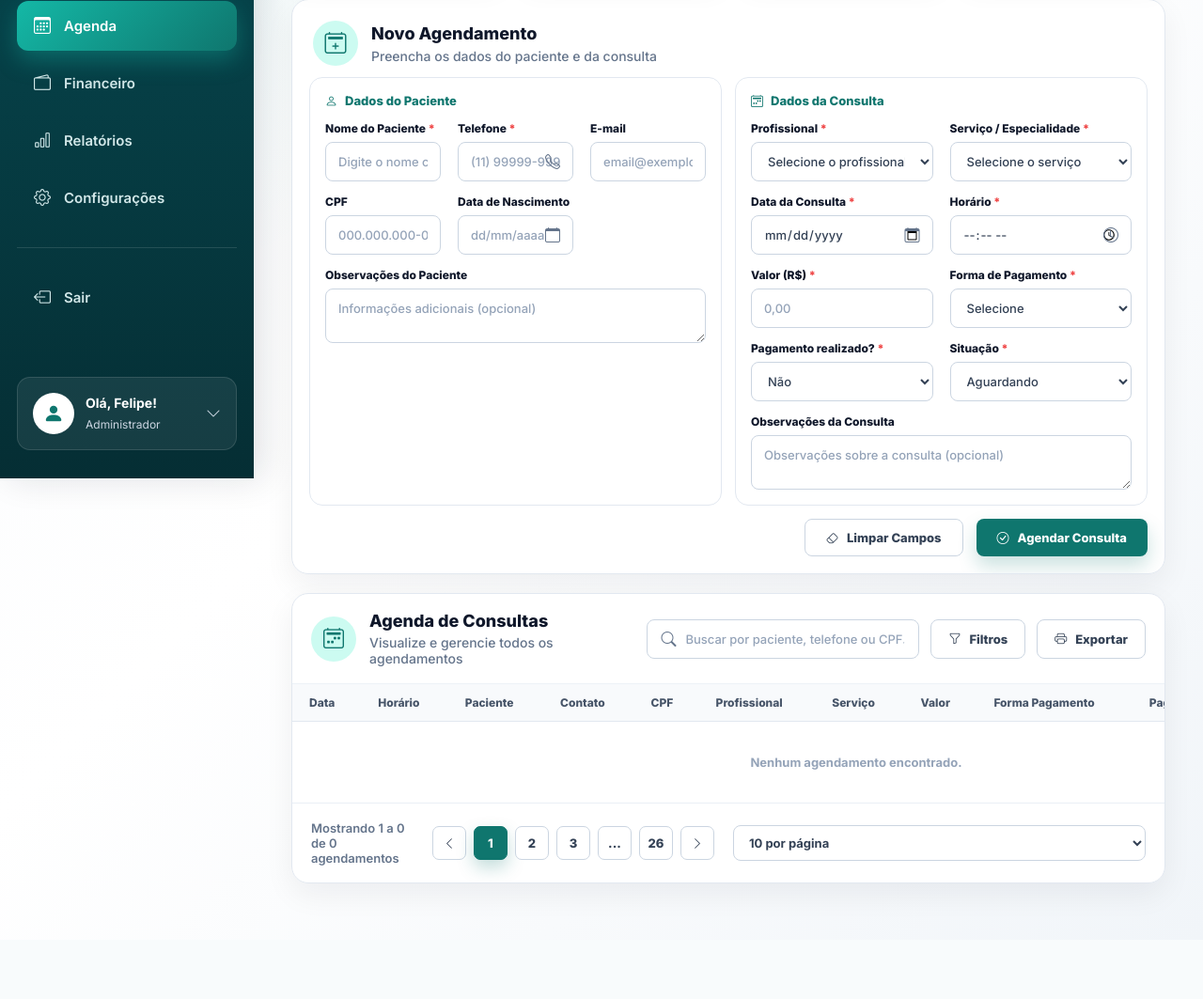
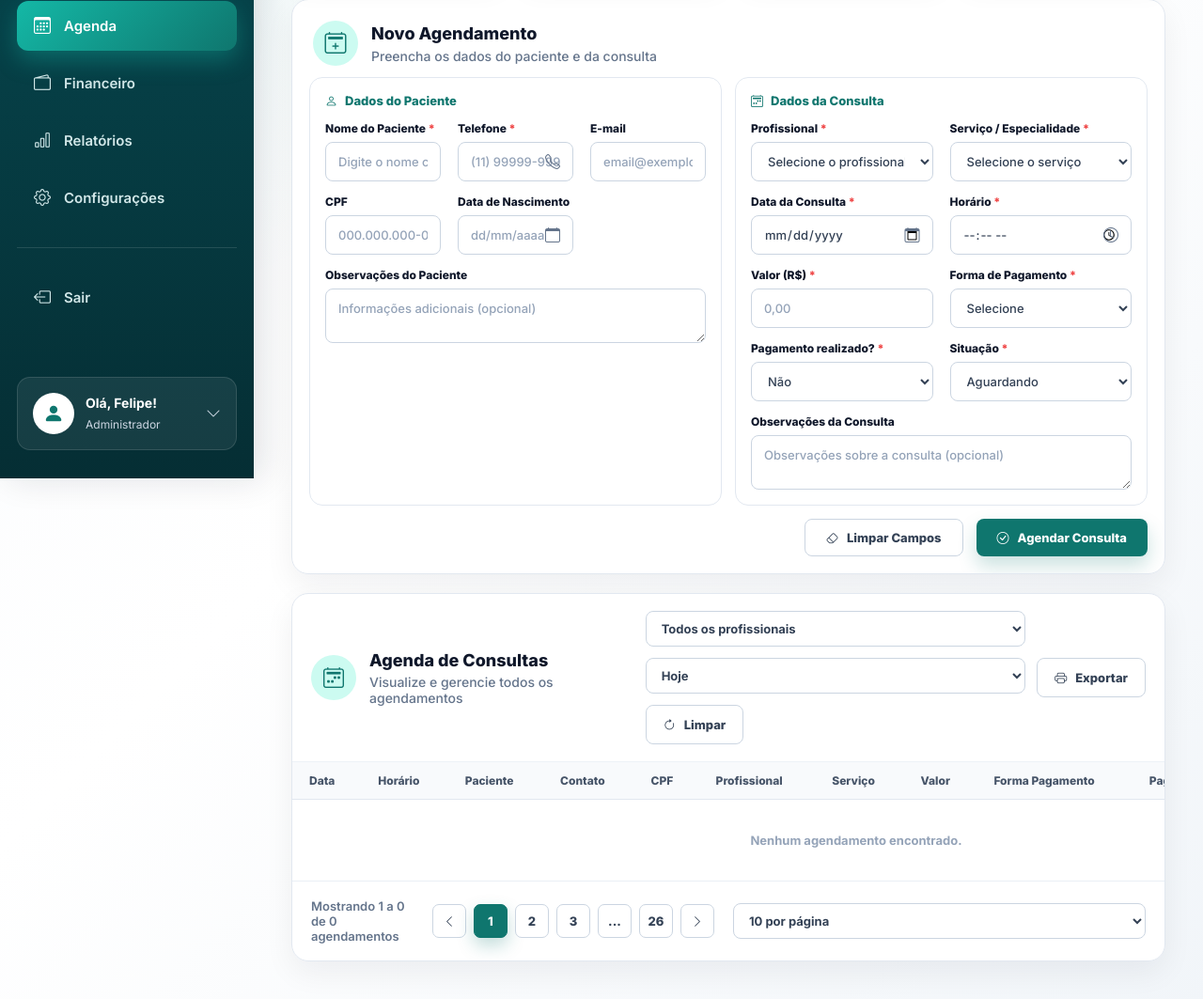
Before and after one commit to fj782266-pixel/clinica-system, a Flask app: page /agendamentos in a window 1280 px wide. Shown: the part 291-1354 px from the top of the page at 94% size. Before the commit the page ends 1244 px from the top, so only its background shows below. Run offline with Flask 3, Linux system fonts and the light colour scheme; a user stored in the database is signed in; data comes from the database, SQL or seed files in the repository; data that the repository does not hold is empty.

Commit message:
filtro de agenda por profissional e data

```diff
--- a/templates/agendamentos.html
+++ b/templates/agendamentos.html
@@ -1424,15 +1424,30 @@
             </div>
 
             <div class="list-actions">
-                <div class="search-box">
-                    <i class="bi bi-search"></i>
-                    <input type="text" id="pesquisa" placeholder="Buscar por paciente, telefone ou CPF...">
-                </div>
-
-                <button type="button" class="tool-btn">
-                    <i class="bi bi-funnel"></i>
-                    Filtros
-                </button>
+                <form method="GET" action="/agendamentos" style="display:flex; gap:12px; align-items:center; flex-wrap:wrap;">
+
+                    <select name="profissional_id" class="per-page" onchange="this.form.submit()">
+                        <option value="">Todos os profissionais</option>
+                        {% for prof in profissionais %}
+                            <option value="{{ prof.id }}" {% if profissional_filtro|string == prof.id|string %}selected{% endif %}>
+                                {{ prof.nome }} - {{ prof.especialidade }}
+                            </option>
+                        {% endfor %}
+                    </select>
+
+                    <select name="periodo" class="per-page" onchange="this.form.submit()">
+                        <option value="hoje" {% if periodo_filtro == "hoje" %}selected{% endif %}>Hoje</option>
+                        <option value="amanha" {% if periodo_filtro == "amanha" %}selected{% endif %}>Amanhã</option>
+                        <option value="semana" {% if periodo_filtro == "semana" %}selected{% endif %}>Esta semana</option>
+                        <option value="mes" {% if periodo_filtro == "mes" %}selected{% endif %}>Este mês</option>
+                        <option value="todas" {% if periodo_filtro == "todas" %}selected{% endif %}>Todas</option>
+                    </select>
+
+                    <a href="/agendamentos" class="tool-btn">
+                        <i class="bi bi-arrow-clockwise"></i>
+                        Limpar
+                    </a>
+                </form>
 
                 <button type="button" class="tool-btn" onclick="imprimirAgendamentos()">
                     <i class="bi bi-printer"></i>
@@ -1906,31 +1921,6 @@
 </main>
 
 <script>
-    const campoPesquisa = document.getElementById("pesquisa");
-    const linhas = document.querySelectorAll(".linha-agendamento");
-    const linhaSemResultado = document.getElementById("sem-resultados-js");
-
-    campoPesquisa.addEventListener("keyup", function () {
-        const termo = campoPesquisa.value.toLowerCase();
-        let encontrados = 0;
-
-        linhas.forEach(function (linha) {
-            const texto = linha.innerText.toLowerCase();
-
-            if (texto.includes(termo)) {
-                linha.style.display = "";
-                encontrados++;
-            } else {
-                linha.style.display = "none";
-            }
-        });
-
-        if (linhaSemResultado) {
-            linhaSemResultado.style.display = encontrados === 0 ? "" : "none";
-        }
-    });
-
-
     function preencherTexto(id, valor) {
         const elemento = document.getElementById(id);
         if (elemento) {
```
